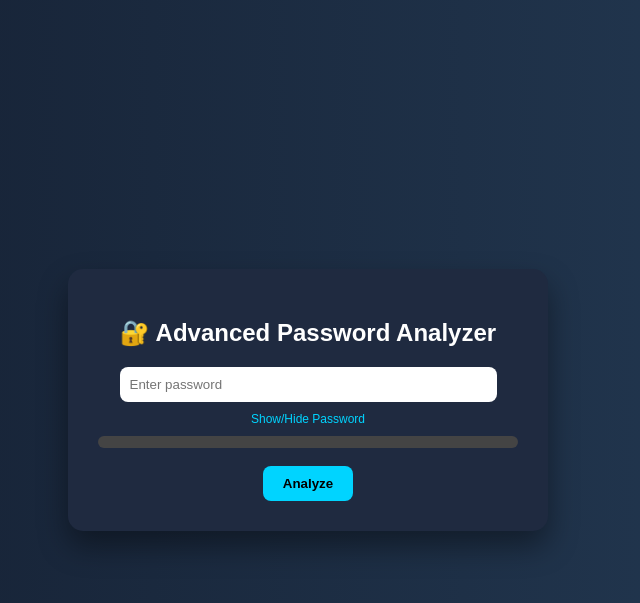
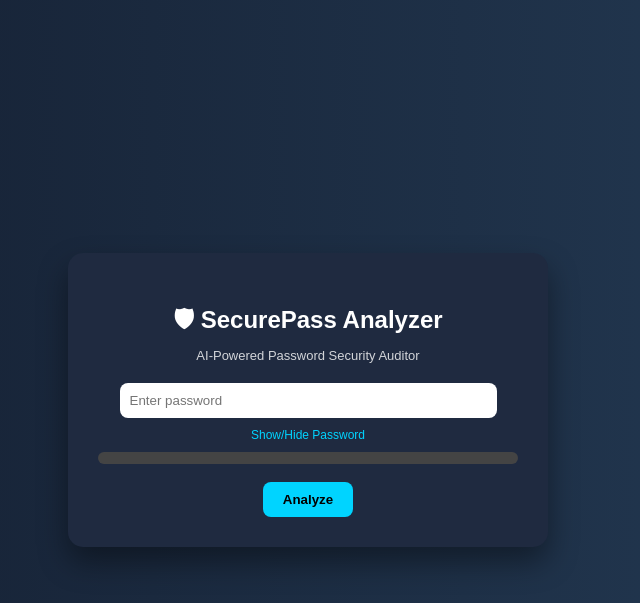
Before and after one commit to mandyamkiran/SecurePass-Analyzer, a Flask app: page / in a window 1280 px wide. Shown: the top 603 px of the page, without its empty margins (332-972 px from the left). Run offline with Flask 3, Linux system fonts and the light colour scheme.

Commit message:
Updated branding to SecurePass Analyzer

```diff
--- a/templates/index.html
+++ b/templates/index.html
@@ -1,7 +1,7 @@
 <!DOCTYPE html>
 <html>
 <head>
-    <title>Advanced Password Analyzer</title>
+    <title>SecurePass Analyzer</title>
     <style>
         body {
             font-family: Arial, sans-serif;
@@ -24,6 +24,12 @@
         }
 
         h2 {
+            margin-bottom: 5px;
+        }
+
+        .subtitle {
+            font-size: 13px;
+            opacity: 0.8;
             margin-bottom: 20px;
         }
 
@@ -91,7 +97,8 @@
 <body>
 
 <div class="container">
-    <h2>🔐 Advanced Password Analyzer</h2>
+    <h2>🛡 SecurePass Analyzer</h2>
+    <div class="subtitle">AI-Powered Password Security Auditor</div>
 
     <form method="POST">
         <input type="password" id="password" name="password" placeholder="Enter password" required>
```
